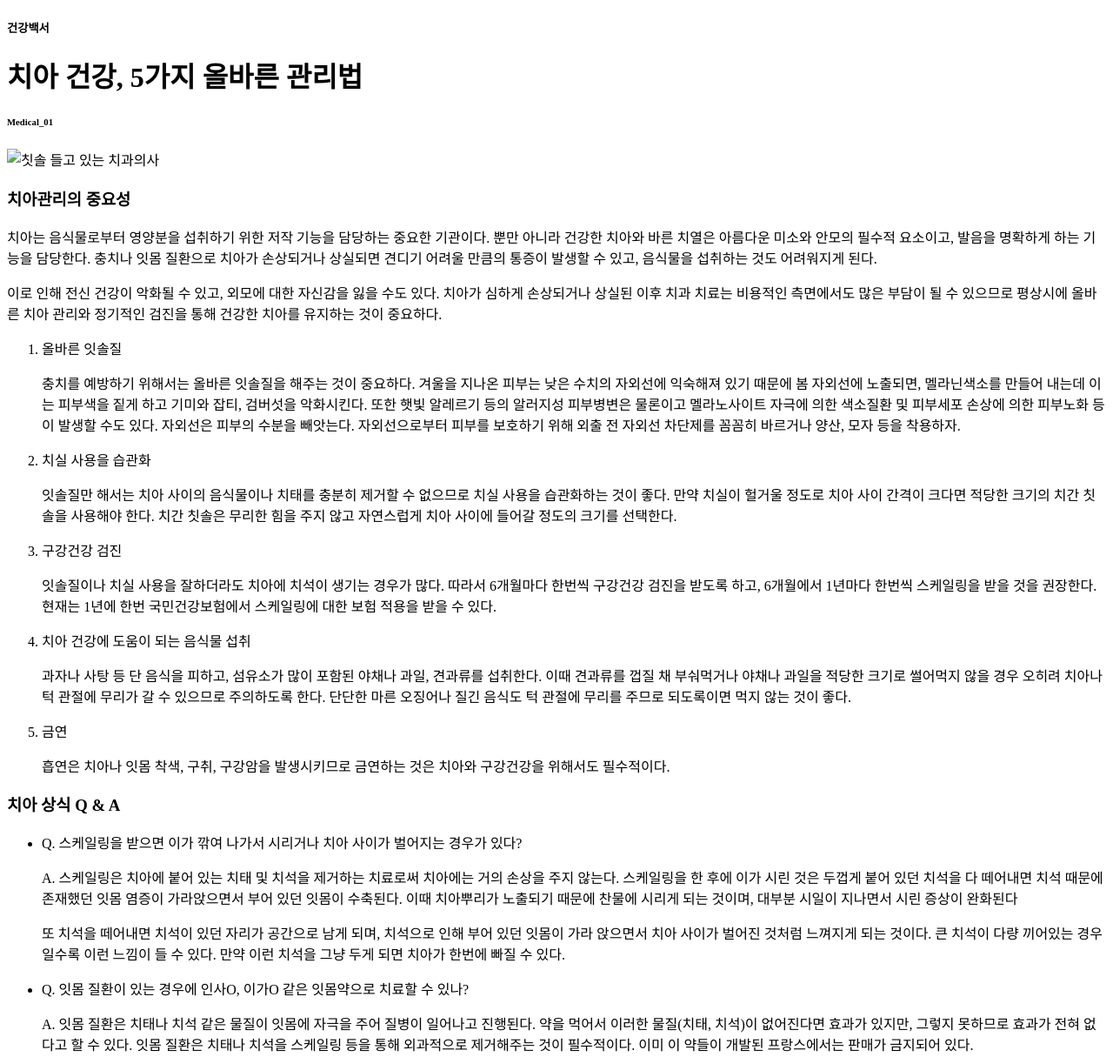
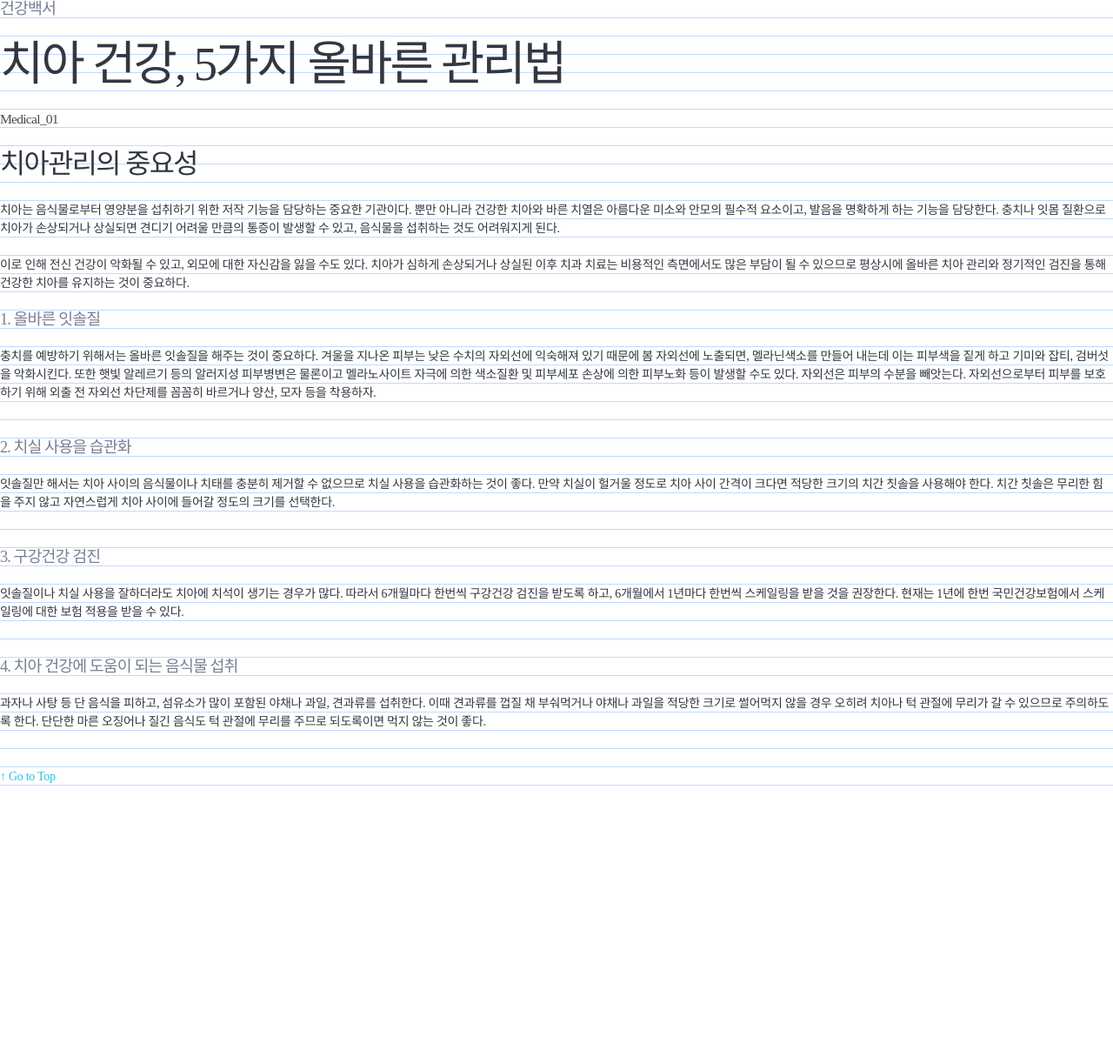
Before and after one commit to Yoon-Joung/yoon-joung.github.io, a plain HTML site: page 20170221 day5/medical_20170221.html in a window 1280 px wide. Shown: the top 1215 px of the page at 87% size. After the commit the page ends 903 px from the top, so only its background shows below. Drawn offline with Linux system fonts and the light colour scheme; a web font is replaced by a local one.

Commit message:
타이포그래피 단락 실습_치과 메인 페이지 제작

```diff
--- a/20170216 day4/css/typography.css
+++ b/20170216 day4/css/typography.css
@@ -52,9 +52,9 @@ body{
     h1, h2, h3, h4{
         font-weight: 300;
     }
-    h6{
-        font-size: 2.262rem;
-        line-height:2.4rem;
+    h1{
+        font-size: 10rem;
+        line-height:9.6rem;
     }
     h5{
         font-size: 3.198rem;
@@ -72,7 +72,7 @@ body{
         font-size: 9.041rem;
         line-height:7.2rem;
     }
-    h1{
-        font-size: 10rem;
-        line-height:9.6rem;
+    h6{
+        font-size: 2.262rem;
+        line-height:2.4rem;
     }
--- /dev/null
+++ b/20170221 day5/css/medical_day6.css
@@ -0,0 +1,122 @@
+@charset "UTF-8";
+/*! style.css @ yjkris 2017*/
+
+html{
+    font-size: 10px
+}
+
+body{
+    height: 100vh;
+    /* min-height : minimum, max-height / 100vh=화면 프레임 꽉차게 100% */
+    margin: 0; /* 상하좌우 마진값 없애줌 */
+
+    background: url("../images/leading-21.png");
+
+    /*본문 디자인 상속 */
+    /*font : [두께] [기울기] [응용] 크기[/행간] 글꼴*/
+    font: 1.4rem/1.5 "Spoqa Han Sans";
+    /*font-family: "Spoqa Han Sans";*/
+    /*font-size: 1.4rem;*/
+    /*line-height: 1.5;*/
+    /*CSS는 상속이라는 매커니즘을 사용하다보니 단위를 붙이면 버그가 발생, rem단위*/
+    letter-spacing: -0.02em;
+    color: #333741;
+}
+/* 제목/단락 공통 디자인*/
+h1,h2,h3,h4,h5,h6,P{
+    margin-top: 0;
+    /*margin-bottom: 1.5em;*/
+    margin-bottom: 2.1rem;
+    /*글자 크기의 1.5배, bottom or top상관없음 공간만 설정해주면 됨*/
+    /*margin: 0 0 1.5em 0;*/
+    /*t r b l*/
+}
+/*제목 디자인*/
+h1,h2,h3,h4,h5,h6{
+    letter-spacing: -0.05em;
+}
+
+h1,h2,h3,h4{
+    font-weight: 300;
+}
+
+h5,h6{
+    font-weight: 400;
+    line-height: 2.1rem;
+}
+
+/*제목 개별 디자인*/
+h1{
+    /*font-weight: 300;*/
+    font-size: 5.463rem;
+    /*letter-spacing: -0.05em;*/
+    line-height: 6.3rem;
+    /*3칸*21px(2.1rem)*/
+}
+/*h2{}*/
+h3{
+    /*font-weight: 300;*/
+    font-size: 3.169rem;
+    /*letter-spacing: -0.05em;*/
+    line-height: 4.2rem;
+}
+/*h4{}*/
+h5{
+    /*font-weight: 400;*/
+    font-size: 1.838rem;
+    color: #787f94;
+}
+h6{
+    font-size: 1.563rem;
+    color: #47494e;
+}
+
+/*목록 공통 디자인*/
+ul, ol{
+    /*웹 브라우저(User Agent Style) 기본 스타일 제거*/
+    margin-top: 0;
+    margin-bottom: 0;
+    padding-left: 0;
+    list-style-type: none;
+}
+
+/*목록 개별 디자인*/
+/*ul{}*/
+/*ol{}*/
+
+/*목록 항목(아이템) 디자인*/
+li{
+    margin-bottom: 4.2rem;
+}
+
+/*하이퍼링크 디자인*/
+a[href]{
+    color: #2cbfde;
+    text-decoration: none;
+}
+/*상태 디자인
+기본(Normal State, :link)
+방문한 상태 (Visited State, :visited)
+마우스가 올라간 상태 (Hover State - mouse over, :hover)
+클릭한(활성) 상태 (Active State, :active)
+포커스 상태 (Focus State, :focus)
+비활성 상태 (Deactive State)
+*/
+a[href]:hover{
+    color: #2c6a77;
+    text-decoration: underline;
+}
+
+/*블록 요소 내, 이미지 하단 공간 제거*/
+img{
+    vertical-align: bottom;
+}
+
+
+/*페이지 컨테이너 디자인*/
+container{
+    /*w820+mla+mra*/
+    width: 820px;
+    margin-left: auto;
+    margin-right: auto;
+}
--- a/20170221 day5/medical_20170221.html
+++ b/20170221 day5/medical_20170221.html
@@ -4,63 +4,68 @@
     <meta charset="UTF-8">
     <title>치아건강 &lt; 서울아산병원</title>
 
-    <!--favicon img-->
-    <link rel="shortcut icon" type="image/x-icon" href="images/favicon.png">
+    <!-- 웹폰트 로드 -->
+    <link href="http://spoqa.github.io/spoqa-han-sans/css/SpoqaHanSans-kr.css" rel="stylesheet">
+
+    <!--스타일 문서 호출-->
+     <link rel="stylesheet" href="./css/medical_day6.css">
 
     <!--모바일 최적화 meta:vp + tab-->
     <meta name="viewport" content="width=device-width, initial-scale=1.0, minimum-scale=1.0">
 
-    <link rel="stylesheet" href="./css/medical_20170221.css">
+     <!--favicon img-->
+    <link rel="shortcut icon" type="image/x-icon" href="images/favicon.png">
+
+
 </head>
 
 <body>
-    <link href="http://spoqa.github.io/spoqa-han-sans/css/SpoqaHanSans-kr.css" rel="stylesheet">
+
 
     <div class="container">
-        <div class="header"></div>
+        <div class="header">
+            <h5>건강백서</h5>
+            <h1 id="top"></h1>
+            <h1>치아 건강, 5가지 올바른 관리법</h1>
+            <h6>Medical_01</h6>
+        </div>
         <!--h5+h1+h6 +tab-->
-        <h5>건강백서</h5>
-                <h1 id="top"></h1>
-                <h1>치아 건강, 5가지 올바른 관리법</h1>
-                <h6>Medical_01</h6>
-        <div class="main"></div>
+
+        <div class="main">
+            <h3>치아관리의 중요성</h3>
+            <p>치아는 음식물로부터 영양분을 섭취하기 위한 저작 기능을 담당하는 중요한 기관이다. 뿐만 아니라 건강한 치아와 바른 치열은 아름다운 미소와 안모의 필수적 요소이고, 발음을 명확하게 하는 기능을 담당한다. 충치나 잇몸 질환으로 치아가 손상되거나 상실되면 견디기 어려울 만큼의 통증이 발생할 수 있고, 음식물을 섭취하는 것도 어려워지게 된다.</p>
+            <p>이로 인해 전신 건강이 악화될 수 있고, 외모에 대한 자신감을 잃을 수도 있다. 치아가 심하게 손상되거나 상실된 이후 치과 치료는 비용적인 측면에서도 많은 부담이 될 수 있으므로 평상시에 올바른 치아 관리와 정기적인 검진을 통해 건강한 치아를 유지하는 것이 중요하다.</p>
+        </div>
+
         <div class="footer"></div>
     </div>
-    <div>
-       <img src="./images/cat2.jpg" alt="칫솔 들고 있는 치과의사">
-    </div>
-    <h3>치아관리의 중요성</h3>
-        <p>치아는 음식물로부터 영양분을 섭취하기 위한 저작 기능을 담당하는 중요한 기관이다. 뿐만 아니라 건강한 치아와 바른 치열은 아름다운 미소와 안모의 필수적 요소이고, 발음을 명확하게 하는 기능을 담당한다. 충치나 잇몸 질환으로 치아가 손상되거나 상실되면 견디기 어려울 만큼의 통증이 발생할 수 있고, 음식물을 섭취하는 것도 어려워지게 된다.</p>
-        <p>이로 인해 전신 건강이 악화될 수 있고, 외모에 대한 자신감을 잃을 수도 있다. 치아가 심하게 손상되거나 상실된 이후 치과 치료는 비용적인 측면에서도 많은 부담이 될 수 있으므로 평상시에 올바른 치아 관리와 정기적인 검진을 통해 건강한 치아를 유지하는 것이 중요하다.</p>
 
-    <ol>
-        <li>올바른 잇솔질</li>
+
+    <ul>
+        <li>
+        <h5>1. 올바른 잇솔질</h5>
         <p>충치를 예방하기 위해서는 올바른 잇솔질을 해주는 것이 중요하다. 겨울을 지나온 피부는 낮은 수치의 자외선에 익숙해져 있기 때문에 봄 자외선에 노출되면, 멜라닌색소를 만들어 내는데 이는 피부색을 짙게 하고 기미와 잡티, 검버섯을 악화시킨다. 또한 햇빛 알레르기 등의 알러지성 피부병변은 물론이고 멜라노사이트 자극에 의한 색소질환 및 피부세포 손상에 의한 피부노화 등이 발생할 수도 있다. 자외선은 피부의 수분을 빼앗는다. 자외선으로부터 피부를 보호하기 위해 외출 전 자외선 차단제를 꼼꼼히 바르거나 양산, 모자 등을 착용하자.</p>
+        </li>
 
-        <li>치실 사용을 습관화</li>
+
+        <li>
+        <h5>2. 치실 사용을 습관화</h5>
         <p>잇솔질만 해서는 치아 사이의 음식물이나 치태를 충분히 제거할 수 없으므로 치실 사용을 습관화하는 것이 좋다.  만약 치실이 헐거울 정도로 치아 사이 간격이 크다면 적당한 크기의 치간 칫솔을 사용해야 한다. 치간 칫솔은 무리한 힘을 주지 않고 자연스럽게 치아 사이에 들어갈 정도의 크기를 선택한다.</p>
+        </li>
 
-        <li>구강건강 검진</li>
+
+        <li>
+        <h5>3. 구강건강 검진</h5>
         <p>잇솔질이나 치실 사용을 잘하더라도 치아에 치석이 생기는 경우가 많다. 따라서 6개월마다 한번씩 구강건강 검진을 받도록 하고, 6개월에서 1년마다 한번씩 스케일링을 받을 것을 권장한다. 현재는 1년에 한번 국민건강보험에서 스케일링에 대한 보험 적용을 받을 수 있다.</p>
+        </li>
 
-        <li>치아 건강에 도움이 되는 음식물 섭취</li>
+
+        <li>
+        <h5>4. 치아 건강에 도움이 되는 음식물 섭취</h5>
         <p>과자나 사탕 등 단 음식을 피하고, 섬유소가 많이 포함된 야채나 과일, 견과류를 섭취한다. 이때 견과류를 껍질 채 부숴먹거나 야채나 과일을 적당한 크기로 썰어먹지 않을 경우 오히려 치아나 턱 관절에 무리가 갈 수 있으므로 주의하도록 한다. 단단한 마른 오징어나 질긴 음식도 턱 관절에 무리를 주므로 되도록이면 먹지 않는 것이 좋다.</p>
+        </li>
+    </ul>
 
-        <li>금연</li>
-        <p>흡연은 치아나 잇몸 착색, 구취, 구강암을 발생시키므로 금연하는 것은 치아와 구강건강을 위해서도 필수적이다.</p>
-    </ol>
-
-    <h3>치아 상식 Q & A</h3>
-    <ul>
-        <li>Q. 스케일링을 받으면 이가 깎여 나가서 시리거나 치아 사이가 벌어지는 경우가 있다?</li>
-        <p>A. 스케일링은 치아에 붙어 있는 치태 및 치석을 제거하는 치료로써 치아에는 거의 손상을 주지 않는다. 스케일링을 한 후에 이가 시린 것은 두껍게 붙어 있던 치석을 다 떼어내면 치석 때문에 존재했던 잇몸 염증이 가라앉으면서 부어 있던 잇몸이 수축된다. 이때 치아뿌리가 노출되기 때문에 찬물에 시리게 되는 것이며, 대부분 시일이 지나면서 시린 증상이 완화된다</p>
-        <p>또 치석을 떼어내면 치석이 있던 자리가 공간으로 남게 되며, 치석으로 인해 부어 있던 잇몸이 가라 앉으면서 치아 사이가 벌어진 것처럼 느껴지게 되는 것이다. 큰 치석이 다량 끼어있는 경우일수록 이런 느낌이 들 수 있다. 만약 이런 치석을 그냥 두게 되면 치아가 한번에 빠질 수 있다.</p>
-
-        <li>Q. 잇몸 질환이 있는 경우에 인사O, 이가O 같은 잇몸약으로 치료할 수 있나?</li>
-        <p>A. 잇몸 질환은 치태나 치석 같은 물질이 잇몸에 자극을 주어 질병이 일어나고 진행된다. 약을 먹어서 이러한 물질(치태, 치석)이 없어진다면 효과가 있지만, 그렇지 못하므로 효과가 전혀 없다고 할 수 있다. 잇몸 질환은 치태나 치석을 스케일링 등을 통해 외과적으로 제거해주는 것이 필수적이다. 이미 이 약들이 개발된 프랑스에서는 판매가 금지되어 있다.</p>
-        <li>Q. 구강청정제나 방향성 치약으로 구취(입냄새)를 없앨 수 있나?</li>
-        <p>A.입냄새의 원인은 잇몸 질환부터 소화기의 문제까지 매우 다양하다. 구강청정제 등의 사용은 일시적으로 입냄새를 없앨 수는 있으나 약제 효과가 떨어지면 입냄새가 재발된다. 전문적 검사를 통해 원인을 파악해 충치나 치주 질환의 적절한 치료를 시행해 주는 것이 좋다.</p>
-    </ul>
     <a href="#top">↑ Go to Top</a>
 </body>
 </html>
```
Also changed, not shown: index.html (+5 -1 lines), 20170221 day5/images/cat1.jpg (added), 20170221 day5/images/cat2.jpg (added), 20170221 day5/images/favicon.png (added), 20170221 day5/images/leading-21.png (added), 20170221 day5/images/leading-24px.png (added), 1 other file.
